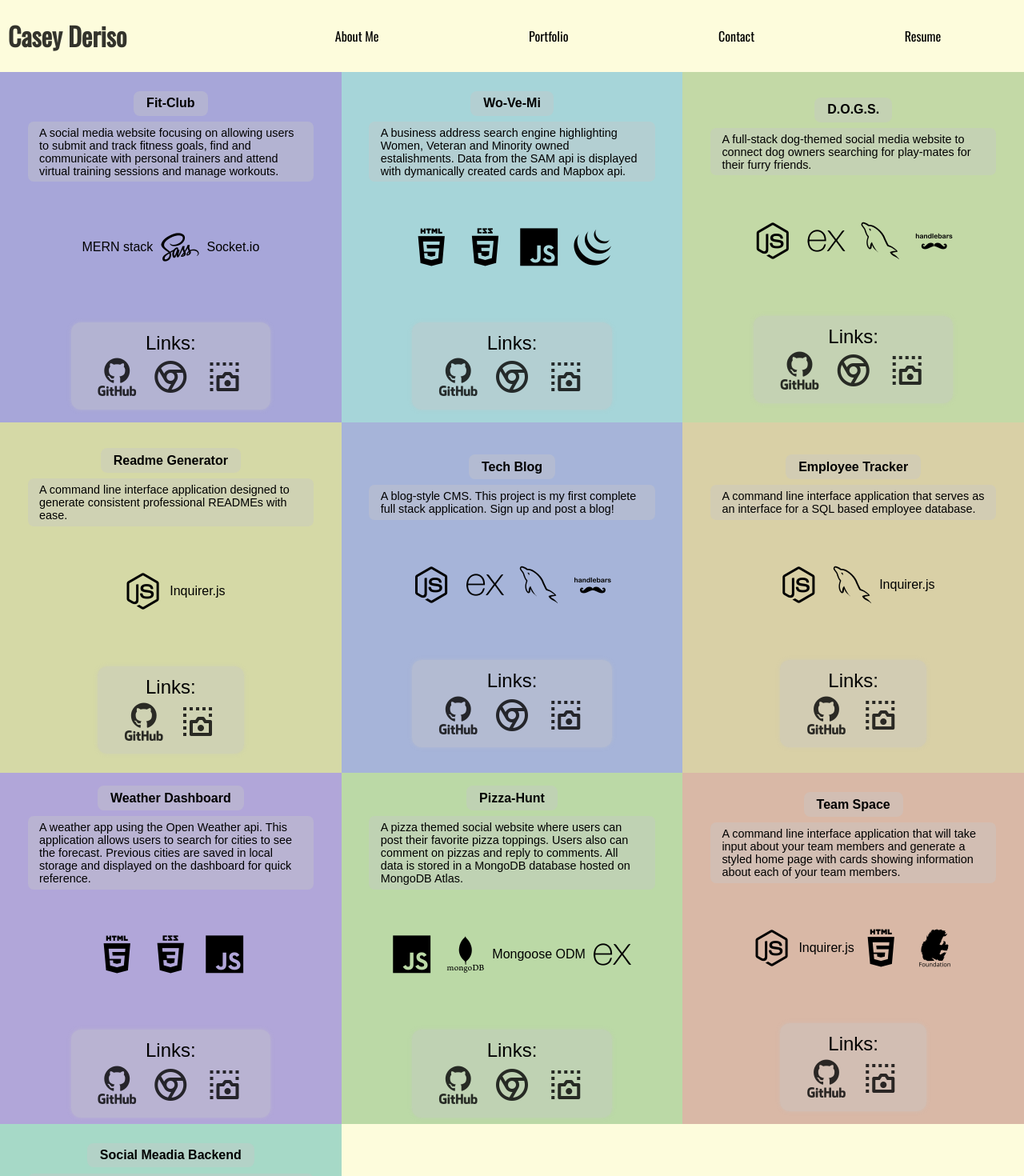
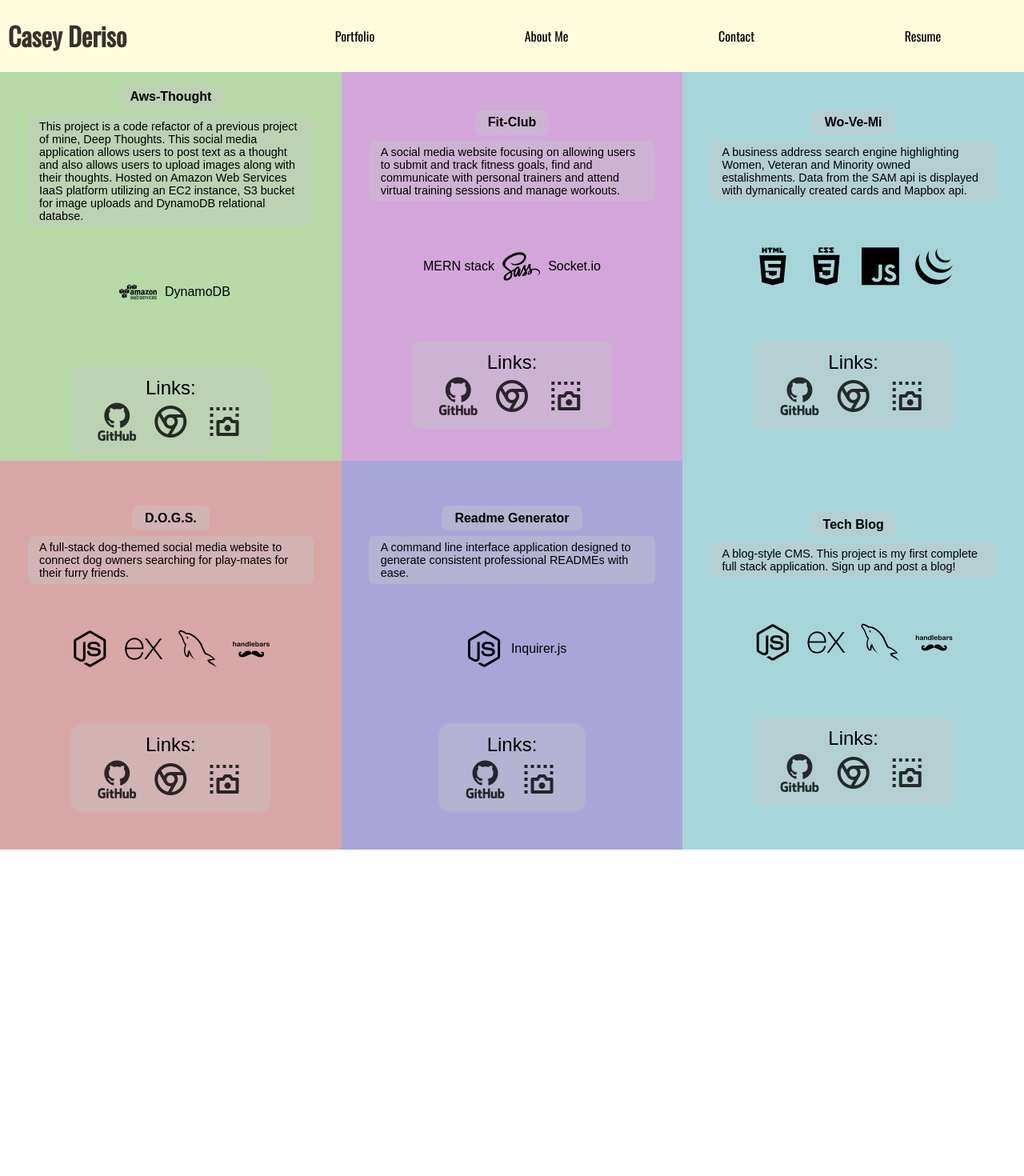
Before and after one commit to CaseyDeriso/react-portfolio, a React (Create React App) app: page / in a window 1280 px wide. Shown: the top 1470 px of the page at 80% size. After the commit the page ends 1062 px from the top, so only its background shows below. Built offline with nearby package versions, Linux system fonts and the light colour scheme.

Commit message:
added aws project, re-ordered nav links and added email and phone number to contact page

```diff
--- a/src/App.js
+++ b/src/App.js
@@ -18,6 +18,10 @@ const MainElement = styled.main`
 const App = () => {
   const [sections] = useState([
     {
+      name: "Portfolio",
+      description: "I've done some cool things.",
+    },
+    {
       name: "About Me",
       description: `
       I am a Software Developer with an extensive background as an automotive technician. I recently earned a Certificate in Web Development from the University of Texas at Austin, where I was able to develop skills in the MERN stack (MongoDB, Express, React, Node.js).
@@ -27,10 +31,6 @@ const App = () => {
       My most rewarding contribution to the team at Volkswagen and Audi has been mentoring new technicians. I teach them key skills such as proper repair documentation and managing their time, which lead to their success as technicians.
 
       I am positioned to place a strong emphasis on working collaboratively with a like-minded team to ensure optimal results within any organization.`,
-    },
-    {
-      name: "Portfolio",
-      description: "I've done some cool things.",
     },
     {
       name: "Contact",
@@ -43,8 +43,8 @@ const App = () => {
 
   function renderSwitch() {
     switch (sectionSelected) {
-      case sections[0].name:
-        return <AboutMe section={sections[0]}></AboutMe>;
+      case sections[1].name:
+        return <AboutMe section={sections[1]}></AboutMe>;
       case sections[2].name:
         return <Contact></Contact>;
 
--- a/src/components/Contact/index.js
+++ b/src/components/Contact/index.js
@@ -66,6 +66,8 @@ function Contact() {
   return (
     <FormWrapper>
       <Title>Contact Me</Title>
+      <p>CaseyDeriso@gmail.com</p>
+      <p>(832) 451-2570 </p>
       <ContactGrid>
         <link
           href="https://cdn.jsdelivr.net/npm/remixicon@2.5.0/fonts/remixicon.css"
--- a/src/components/DeviconList/index.js
+++ b/src/components/DeviconList/index.js
@@ -48,7 +48,9 @@ export default function DeviconList({ name, technologies }) {
       case "sequelize":
         return "devicon-mysql-plain";
       case "jquery":
-        return "devicon-jquery-plain"
+        return "devicon-jquery-plain";
+      case "aws":
+        return "devicon-amazonwebservices-plain-wordmark";
       default:
         return null;
     }
--- a/src/components/Nav/index.js
+++ b/src/components/Nav/index.js
@@ -43,7 +43,7 @@ function Nav(props) {
   return (
     <NavBar>
       <HeaderText
-        onClick={() => document.location = "/"}
+        onClick={() => setSectionSelected("Portfolio")}
       >Casey Deriso</HeaderText>
       <ButtonWrapper>
         {sections.map((selection) => {
--- a/src/components/Portfolio/index.js
+++ b/src/components/Portfolio/index.js
@@ -7,14 +7,14 @@ import Modal from "../Modal";
 const PortfolioDiv = styled.div`
   display: grid;
   grid-template-columns: repeat(3, 1fr);
-  grid-template-rows: repeat(4, 1fr);
+  grid-template-rows: repeat(2, 1fr);
   @media only screen and (max-width: 1000px) {
     grid-template-columns: repeat(2, 1fr);
-    grid-template-rows: repeat(5, 1fr);
+    grid-template-rows: repeat(3, 1fr);
   }
   @media only screen and (max-width: 700px) {
     grid-template-columns: 1fr;
-    grid-template-rows: repeat(9, 1fr);
+    grid-template-rows: repeat(6, 1fr);
   }
 `;
 
--- a/src/projects.json
+++ b/src/projects.json
@@ -1,5 +1,12 @@
 [
-    {
+  {
+    "name": "Aws-Thought",
+    "technologies": ["AWS", "DynamoDB"],
+    "description": "This project is a code refactor of a previous project of mine, Deep Thoughts. This social media application allows users to post text as a thought and also allows users to upload images along with their thoughts. Hosted on Amazon Web Services IaaS platform utilizing an EC2 instance, S3 bucket for image uploads and DynamoDB relational databse.",
+    "links": ["https://github.com/CaseyDeriso/aws-thought", "http://3.21.185.123/"],
+    "screenshot": "project-aws-thought.png"
+  },
+  {
     "name": "Fit-Club",
     "technologies": ["MERN stack", "SASS", "Socket.io"],
     "description": "A social media website focusing on allowing users to submit and track fitness goals, find and communicate with personal trainers and attend virtual training sessions and manage workouts.",
@@ -33,40 +40,5 @@
     "description": "A blog-style CMS. This project is my first complete full stack application. Sign up and post a blog!",
     "links": ["https://github.com/CaseyDeriso/Tech-Blog", "https://guarded-escarpment-07152.herokuapp.com/"],
     "screenshot": "project-TechBlog.png"
-  },
-  {
-    "name": "Employee Tracker",
-    "technologies": ["Node.js", "Mysql2", "Inquirer.js"],
-    "description": "A command line interface application that serves as an interface for a SQL based employee database.",
-    "links": ["https://github.com/CaseyDeriso/Employee_Tracker"],
-    "screenshot": "project-employeeTracker.jpg"
-  },
-  {
-    "name": "Weather Dashboard",
-    "technologies": ["HTML5", "CSS3", "JavaScript"],
-    "description": "A weather app using the Open Weather api. This application allows users to search for cities to see the forecast. Previous cities are saved in local storage and displayed on the dashboard for quick reference.",
-    "links": ["https://github.com/CaseyDeriso/Weather-Dashbaord", "https://caseyderiso.github.io/Weather-Dashboard"],
-    "screenshot": "project-weatherDashboard.jpg"
-  },
-  {
-    "name": "Pizza-Hunt",
-    "technologies": ["JavaScript", "MongoDB", "Mongoose ODM", "Express.js"],
-    "description": "A pizza themed social website where users can post their favorite pizza toppings. Users also can comment on pizzas and reply to comments. All data is stored in a MongoDB database hosted on MongoDB Atlas.",
-    "links": ["https://github.com/CaseyDeriso/Pizza-Hunt","https://caseyderiso.github.io/Weather-Dashboard"],
-    "screenshot": "project-buckethead.jpg"
-  },
-  {
-    "name": "Team Space",
-    "technologies": ["Node.js", "Inquirer.js", "HTML5", "foundation.css"],
-    "description": "A command line interface application that will take input about your team members and generate a styled home page with cards showing information about each of your team members.",
-    "links": ["https://github.com/CaseyDeriso/Team-Space"],
-    "screenshot": "project-buckethead.jpg"
-  },
-  {
-    "name": "Social Meadia Backend",
-    "technologies": ["Node.js", "Dotenv", "Express.js", "Sequelize.js"],
-    "description": "A backend database for e-commerce. This SQL databse uses the sequelize ODM and is testable with fetch managing sofware such as Insomnia Core.",
-    "links": ["https://caseyderiso.github.io/E-Commerce-Backend"],
-    "screenshot": "project-buckethead.jpg"
   }
 ]
```
Also changed, not shown: src/assets/photos/project-aws-thought.png (added).
